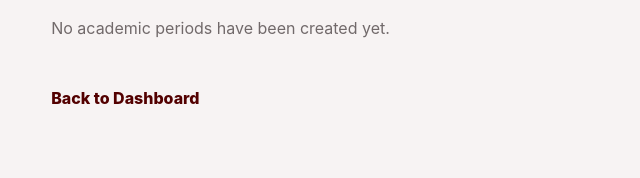
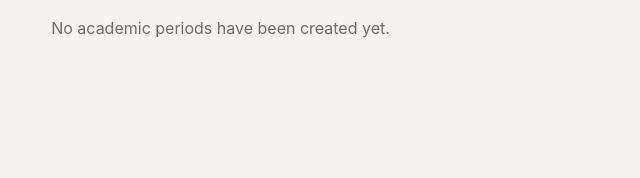
Before and after one commit to timo1456/NIA, a Flask app: page /academic-period in a window 1280 px wide. Shown: the part 975-1153 px from the top of the page, without its empty margins (0-640 px from the left). After the commit the page ends 1013 px from the top, so only its background shows below. Run offline with Flask 3, Linux system fonts and the light colour scheme; the visitor is signed in with stand-in values (Sample User, id 1); data that the repository does not hold is empty.

Commit message:
Keep dashboard navigation in feature nav bar

```diff
--- a/templates/academic_period.html
+++ b/templates/academic_period.html
@@ -262,16 +262,6 @@
         </p>
 
     {% endif %}
-
-
-    <br>
-
-
-    <a href="/dashboard">
-        Back to Dashboard
-    </a>
-
-
 </body>
 
 </html>
```
